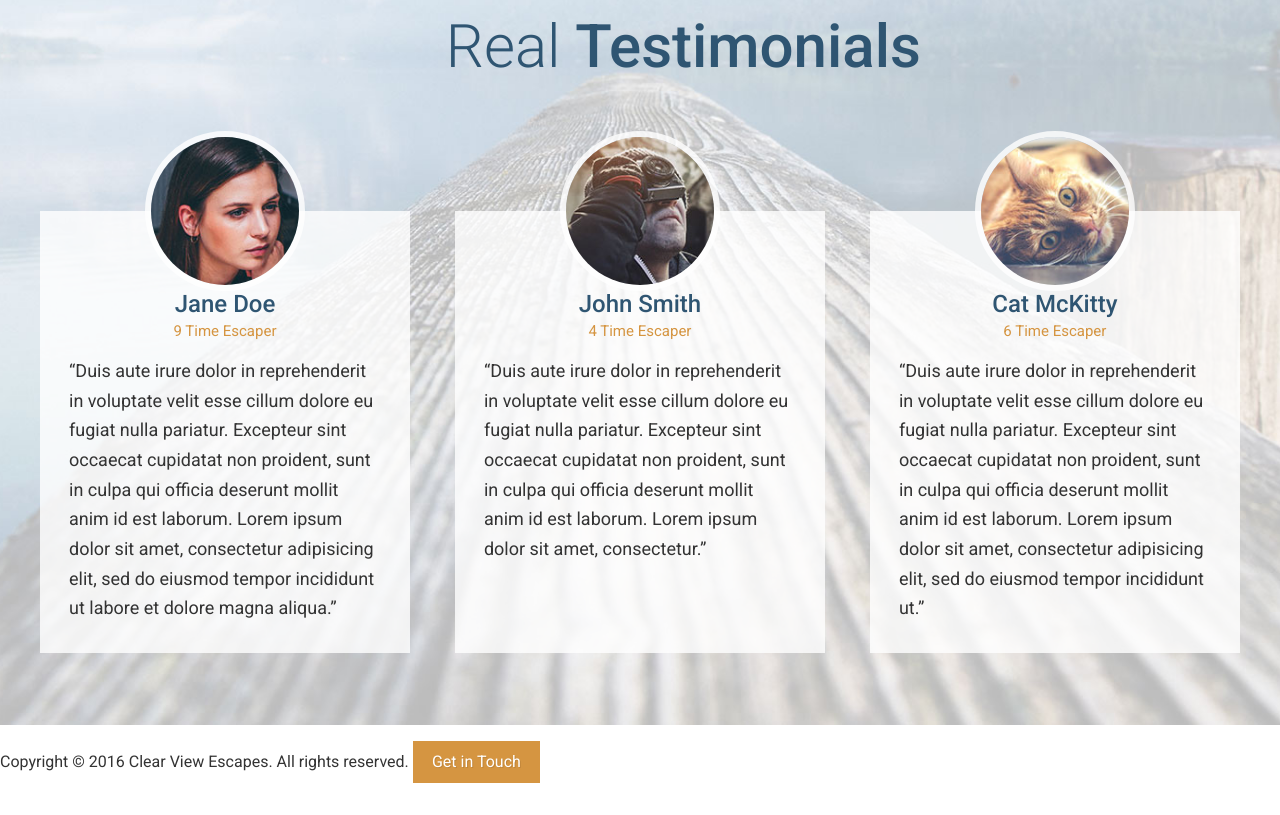
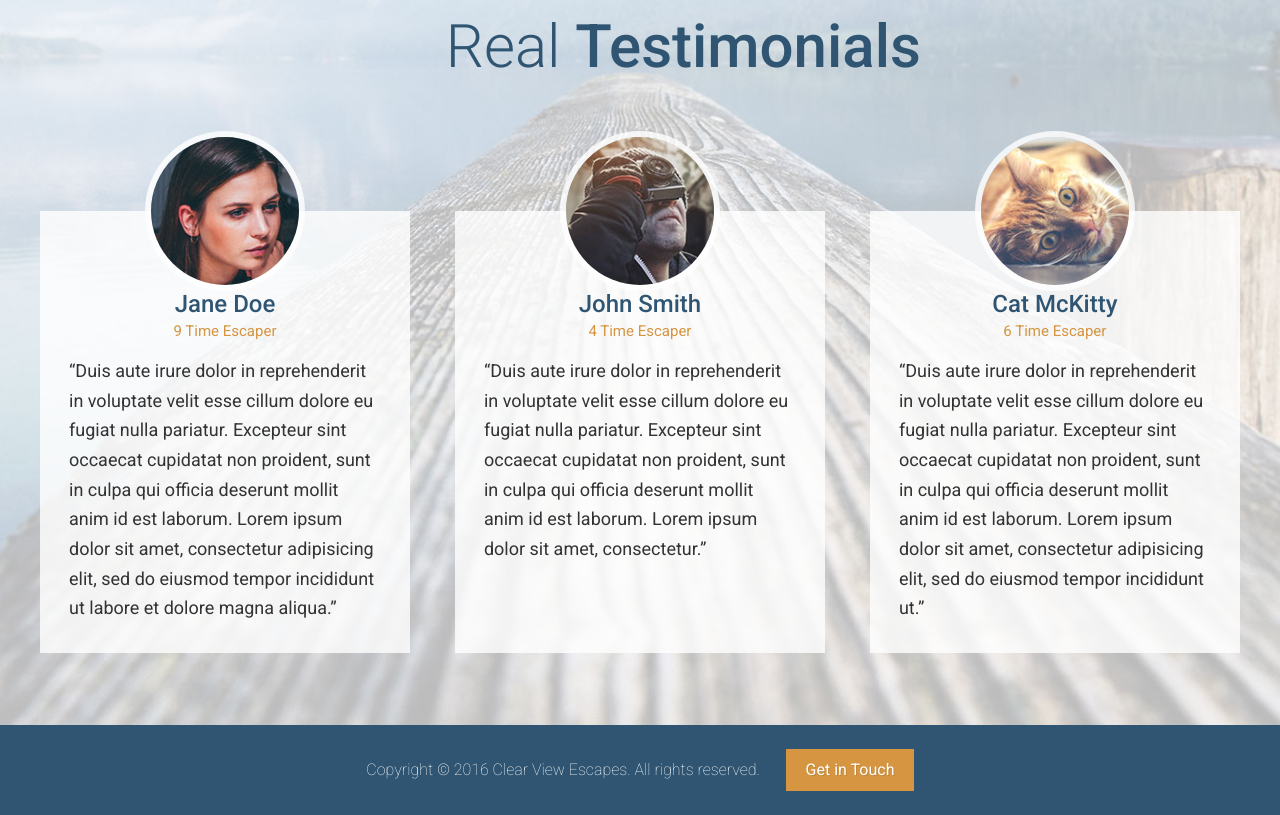
Before and after one commit to alexan059/demo-site, a website: page app/index.html in a window 1280 px wide. Shown: the part 3160-3975 px from the top of the page. Drawn offline with Linux system fonts and the light colour scheme.

Commit message:
Completed styling the footer

```diff
--- /dev/null
+++ b/app/assets/styles/modules/_site-footer.css
@@ -0,0 +1,18 @@
+.site-footer {
+  background-color: $mainBlue;
+  color: #FFF;
+  padding: .5rem 0;
+  text-align: center;
+
+  &__text {
+    display: block;
+    margin-bottom: 1rem;
+    font-weight: 200;
+
+    @mixin atMedium {
+      display: inline;
+      margin-bottom: 0;
+      margin-right: 1.4rem;
+    }
+  }
+}
--- a/app/assets/styles/styles.css
+++ b/app/assets/styles/styles.css
@@ -13,3 +13,4 @@
 @import "modules/_feature-item";
 @import "modules/_testimonial";
 @import "modules/_sprite";
+@import "modules/_site-footer";
--- a/app/index.html
+++ b/app/index.html
@@ -192,9 +192,11 @@
     </div>
   </div>
 
-  <footer>
-    <p>Copyright &copy; 2016 Clear View Escapes. All rights reserved. <a class="btn btn--orange" href="#">Get in
-      Touch</a></p>
+  <footer class="site-footer">
+    <div class="wrapper">
+      <p><span class="site-footer__text">Copyright &copy; 2016 Clear View Escapes. All rights reserved.</span> <a class="btn btn--orange" href="#">Get in
+        Touch</a></p>
+    </div>
   </footer>
 </body>
 </html>
--- a/app/temp/styles/styles.css
+++ b/app/temp/styles/styles.css
@@ -1077,3 +1077,25 @@ a {
         height: 42px;
         background-position: 36.69752421959096% 45.792307692307695%;
     }
+
+.site-footer {
+  background-color: #2f5572;
+  color: #FFF;
+  padding: .5rem 0;
+  text-align: center;
+}
+
+.site-footer__text {
+  display: block;
+  margin-bottom: 1rem;
+  font-weight: 200;
+}
+
+@media (min-width: 800px) {
+
+  .site-footer__text {
+    display: inline;
+    margin-bottom: 0;
+    margin-right: 1.4rem;
+  }
+}
```
